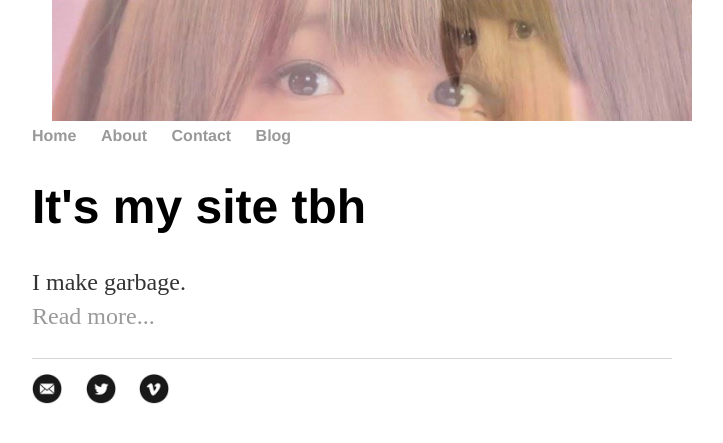
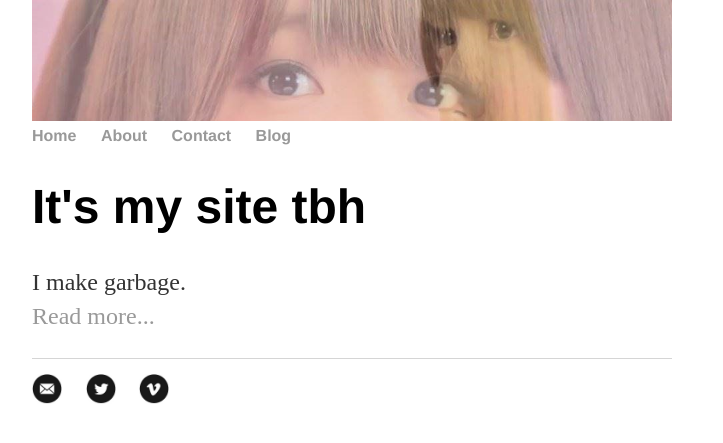
Before and after one commit to glasscaked/strip, a Jekyll site: the page built from index.html, in a window 1280 px wide. Shown: the top 443 px of the page, without its empty margins (288-1011 px from the left). Built offline with Jekyll 4.4.1, drawn with Linux system fonts in a browser that asks for light colours.

Commit message:
Update main.css

```diff
--- a/css/main.css
+++ b/css/main.css
@@ -17,7 +17,7 @@ footer { border-top: 1px solid #d5d5d5; font-size: .8em; }
 
 /*Banner*/
 #logo-container img {
-       padding:0 20px;
+  margin:0 auto;
   width: 100%;
   height: auto;
 }
```
